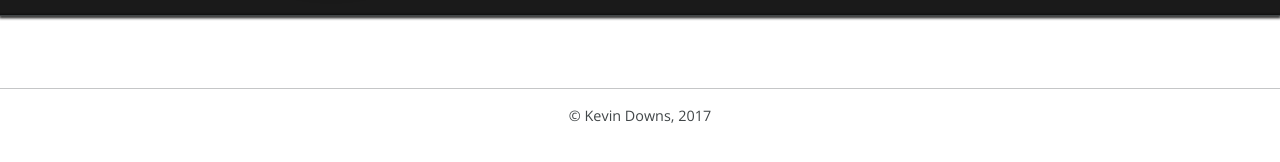
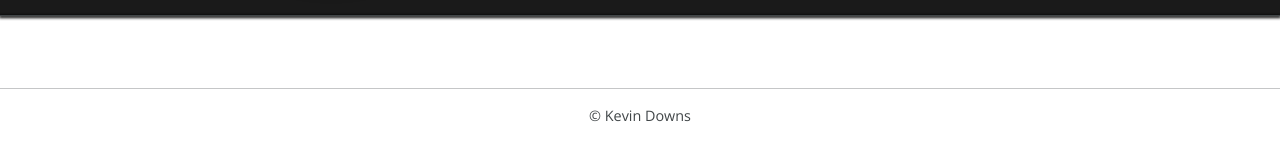
Before and after one commit to kpdowns/blog, a Jekyll site: the page built from index.html, in a window 1280 px wide. Shown: the part 355-517 px from the top of the page. Built offline with Jekyll 4.4.1, drawn with Linux system fonts in a browser that asks for light colours; the list of posts is cut into pages by our own code.

Commit message:
Remove copyright year

```diff
--- a/_includes/page-footer.html
+++ b/_includes/page-footer.html
@@ -1,3 +1,3 @@
 <footer class="site-footer">
-  <span class="site-footer-credits">&copy; Kevin Downs, 2017</span>
+  <span class="site-footer-credits">&copy; Kevin Downs</span>
 </footer>
```
